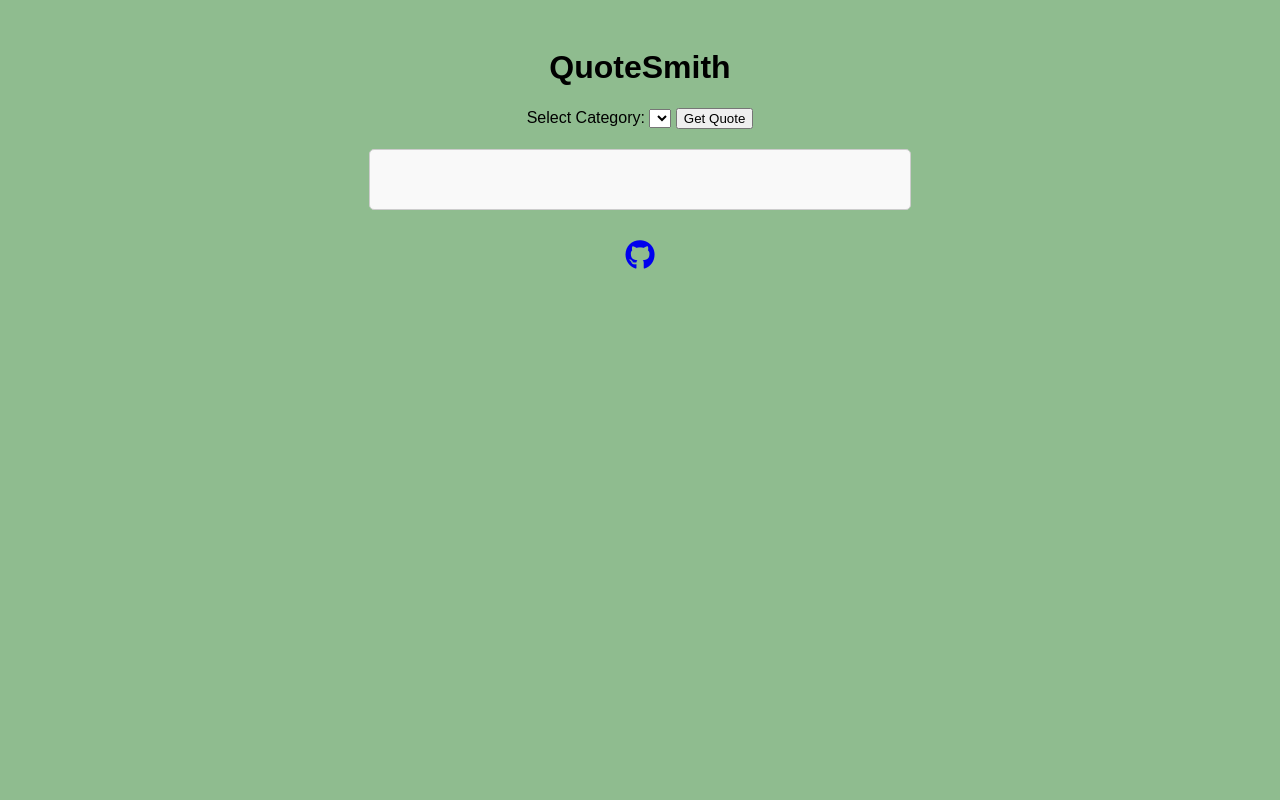
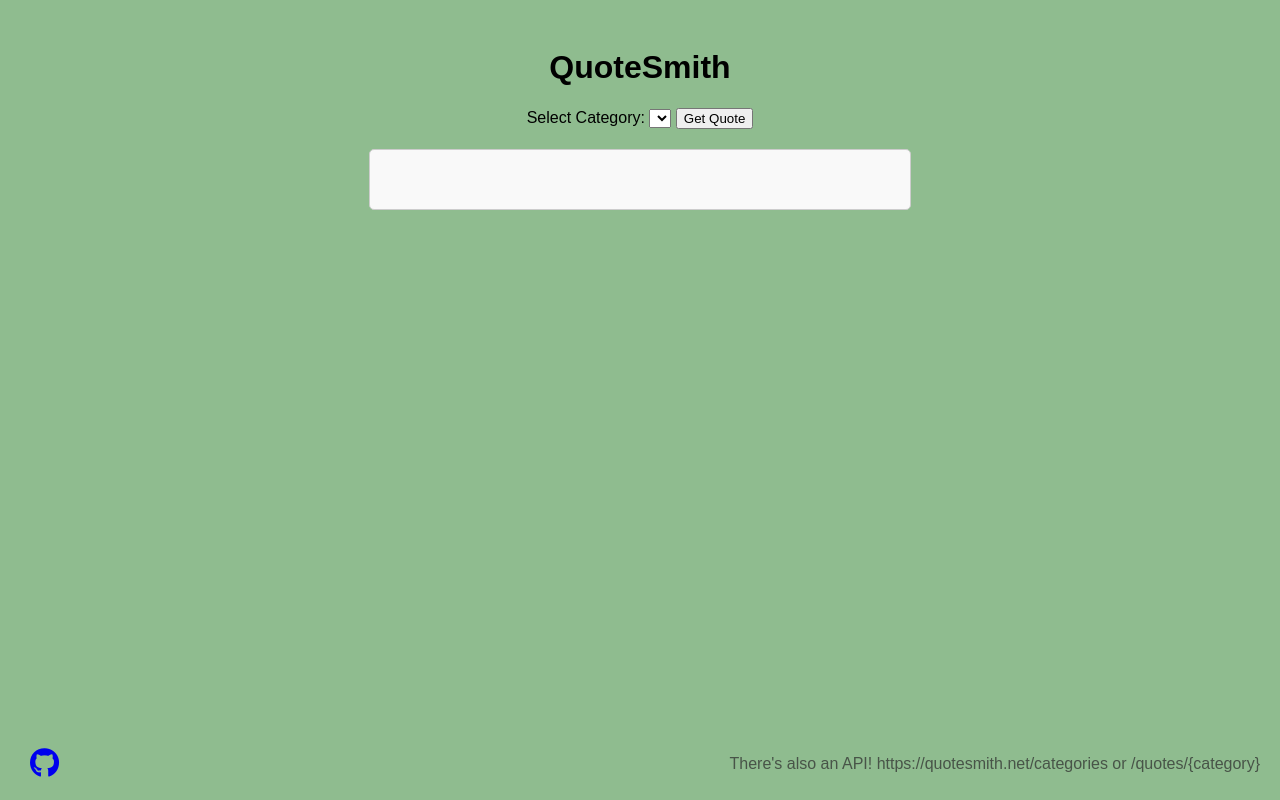
Before and after one commit to Kalmonipa/QuoteSmith, a website: page frontend/index.html in a window 1280 px wide. Drawn offline with Linux system fonts and the light colour scheme; no server answers.

Commit message:
add footer note

```diff
--- a/frontend/index.html
+++ b/frontend/index.html
@@ -67,10 +67,14 @@
 
         window.onload = fetchCategories;
     </script>
+
 </body>
-<footer style="text-align: center; margin-top: 20px;">
+<footer>
     <a href="https://github.com/Kalmonipa/QuoteSmith" target="_blank">
       <i class="fab fa-github"></i>
     </a>
+    <p>
+        There's also an API! https://quotesmith.net/categories or /quotes/{category}
+    </p>
 </footer>
 </html>
--- a/frontend/style.css
+++ b/frontend/style.css
@@ -30,15 +30,29 @@ body {
 }
 
 footer {
-    margin-top: auto;
-    text-align: center;
+    position: absolute;
+    bottom: 10px;
+    left: 10px;
+    right: 10px; /* Ensure it stretches across the screen */
+    display: flex;
+    justify-content: space-between; /* Elements pushed to opposite sides */
+    align-items: center;
     padding: 10px;
 }
 
 footer a {
     text-decoration: none;
+    font-size: 1.5rem;
 }
 
 footer i {
     font-size: 30px;
+    margin-left: 10px; /* Ensure spacing from the left */
 }
+
+footer p {
+    margin: 0;
+    text-align: right;
+    flex-grow: 1;
+    color: #485448;
+}
```
